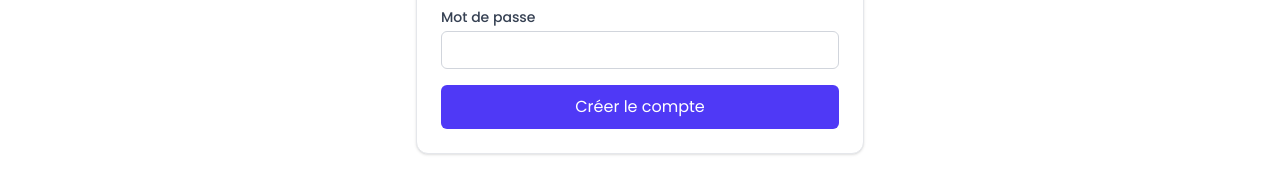
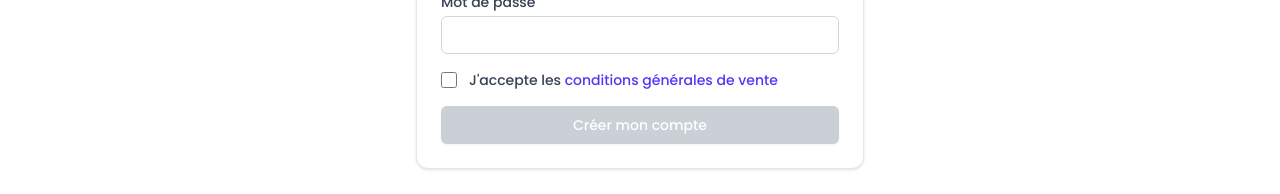
Before and after one commit to Hectotor/peeves_-sneekers_web, a Next.js app: page /register in a window 1280 px wide. Shown: the part 592-786 px from the top of the page. Built offline with nearby package versions, Linux system fonts and the light colour scheme; no server answers.

Commit message:
J'accepte les cgv

```diff
--- a/src/app/login/page.tsx
+++ b/src/app/login/page.tsx
@@ -74,17 +74,17 @@ export default function LoginPage() {
           <button
             type="submit"
             disabled={loading}
-            className={`w-full rounded-md bg-indigo-600 px-4 py-2.5 text-white hover:bg-indigo-500 ${
-              loading ? "opacity-70 cursor-not-allowed" : ""
-            }`}
+            className="w-full flex justify-center py-2 px-4 border border-transparent rounded-md shadow-sm text-sm font-medium text-white bg-indigo-600 hover:bg-indigo-700 focus:outline-none focus:ring-2 focus:ring-offset-2 focus:ring-indigo-500 disabled:opacity-50 mb-4"
           >
-            {loading ? "Connexion..." : "Se connecter"}
+            {loading ? 'Connexion en cours...' : 'Se connecter'}
           </button>
+          <div className="text-center text-sm text-gray-600">
+            Pas encore de compte ?{' '}
+            <Link href="/register" className="font-medium text-indigo-600 hover:text-indigo-500">
+              Créer un compte
+            </Link>
+          </div>
         </form>
-
-        <p className="mt-4 text-center text-sm text-gray-600">
-          Pas de compte ? <Link href="/register" className="text-indigo-600 hover:text-indigo-500">Créer un compte</Link>
-        </p>
       </div>
     </div>
   );
--- a/src/app/register/page.tsx
+++ b/src/app/register/page.tsx
@@ -16,10 +16,17 @@ export default function RegisterPage() {
   const [loading, setLoading] = useState(false);
   const [error, setError] = useState<string | null>(null);
   const [success, setSuccess] = useState<string | null>(null);
+  const [acceptedTerms, setAcceptedTerms] = useState(false);
 
   const handleSubmit = async (e: React.FormEvent) => {
     e.preventDefault();
     setError(null);
+
+    if (!acceptedTerms) {
+      setError("Veuvez accepter les conditions générales de vente pour continuer.");
+      return;
+    }
+
     setLoading(true);
     try {
       // Create auth user
@@ -111,9 +118,41 @@ export default function RegisterPage() {
             <div className="rounded-md bg-red-50 p-3 text-sm text-red-700 border border-red-200">{error}</div>
           )}
 
-          <button type="submit" disabled={loading} className={`w-full rounded-md bg-indigo-600 px-4 py-2.5 text-white hover:bg-indigo-500 ${loading ? "opacity-70 cursor-not-allowed" : ""}`}>
-            {loading ? "Création..." : "Créer le compte"}
-          </button>
+          <div className="flex items-start">
+            <div className="flex items-center h-5">
+              <input
+                id="terms"
+                name="terms"
+                type="checkbox"
+                checked={acceptedTerms}
+                onChange={(e) => setAcceptedTerms(e.target.checked)}
+                className="h-4 w-4 text-indigo-600 focus:ring-indigo-500 border-gray-300 rounded"
+              />
+            </div>
+            <div className="ml-3 text-sm">
+              <label htmlFor="terms" className="font-medium text-gray-700">
+                J'accepte les{' '}
+                <a
+                  href="/mentions-legales"
+                  target="_blank"
+                  rel="noopener noreferrer"
+                  className="text-indigo-600 hover:text-indigo-500"
+                >
+                  conditions générales de vente
+                </a>
+              </label>
+            </div>
+          </div>
+
+          <div>
+            <button
+              type="submit"
+              disabled={loading || !acceptedTerms}
+              className="w-full flex justify-center py-2 px-4 border border-transparent rounded-md shadow-sm text-sm font-medium text-white bg-indigo-600 hover:bg-indigo-700 focus:outline-none focus:ring-2 focus:ring-offset-2 focus:ring-indigo-500 disabled:opacity-50 disabled:bg-gray-400"
+            >
+              {loading ? 'Création en cours...' : 'Créer mon compte'}
+            </button>
+          </div>
         </form>
       </div>
     </div>
```
